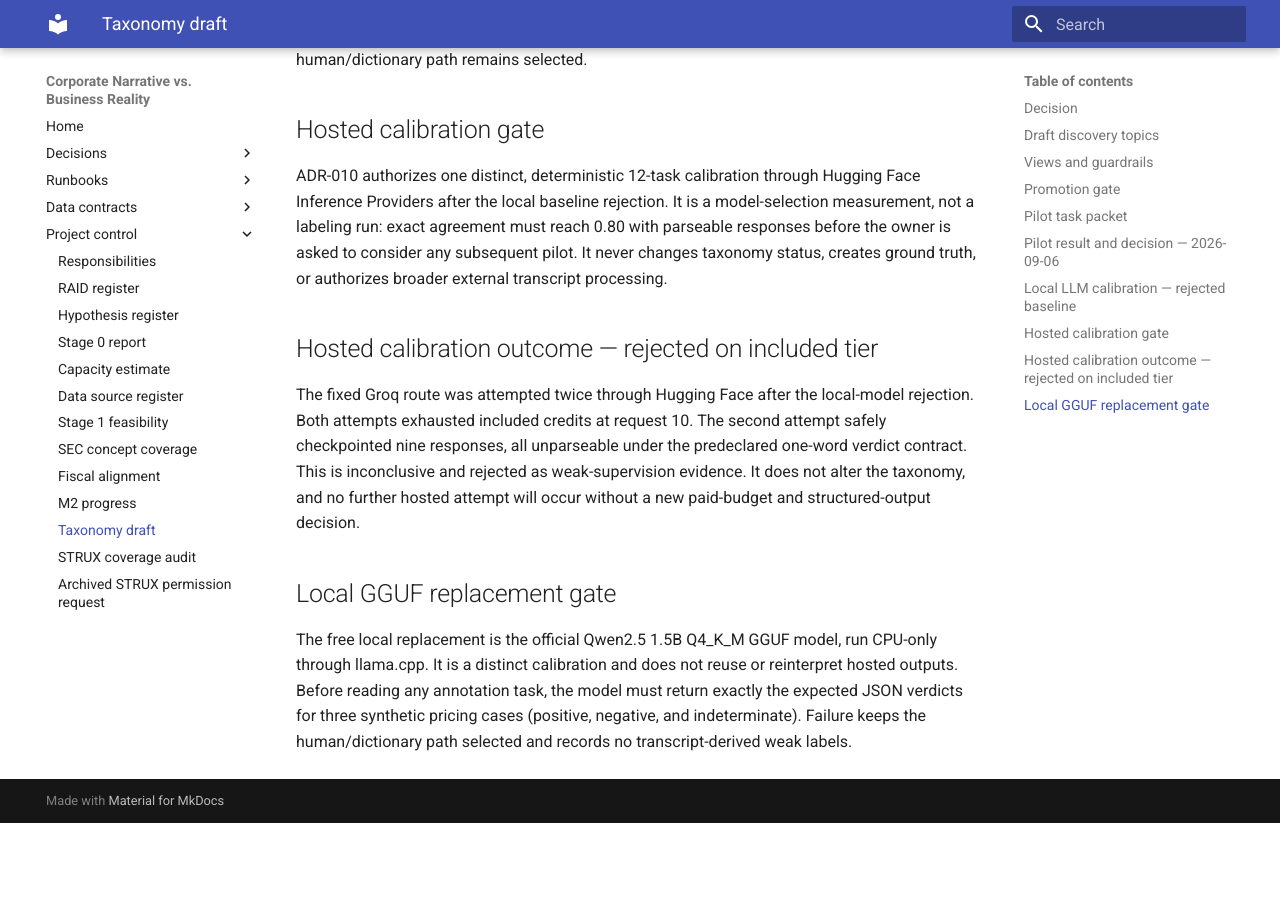
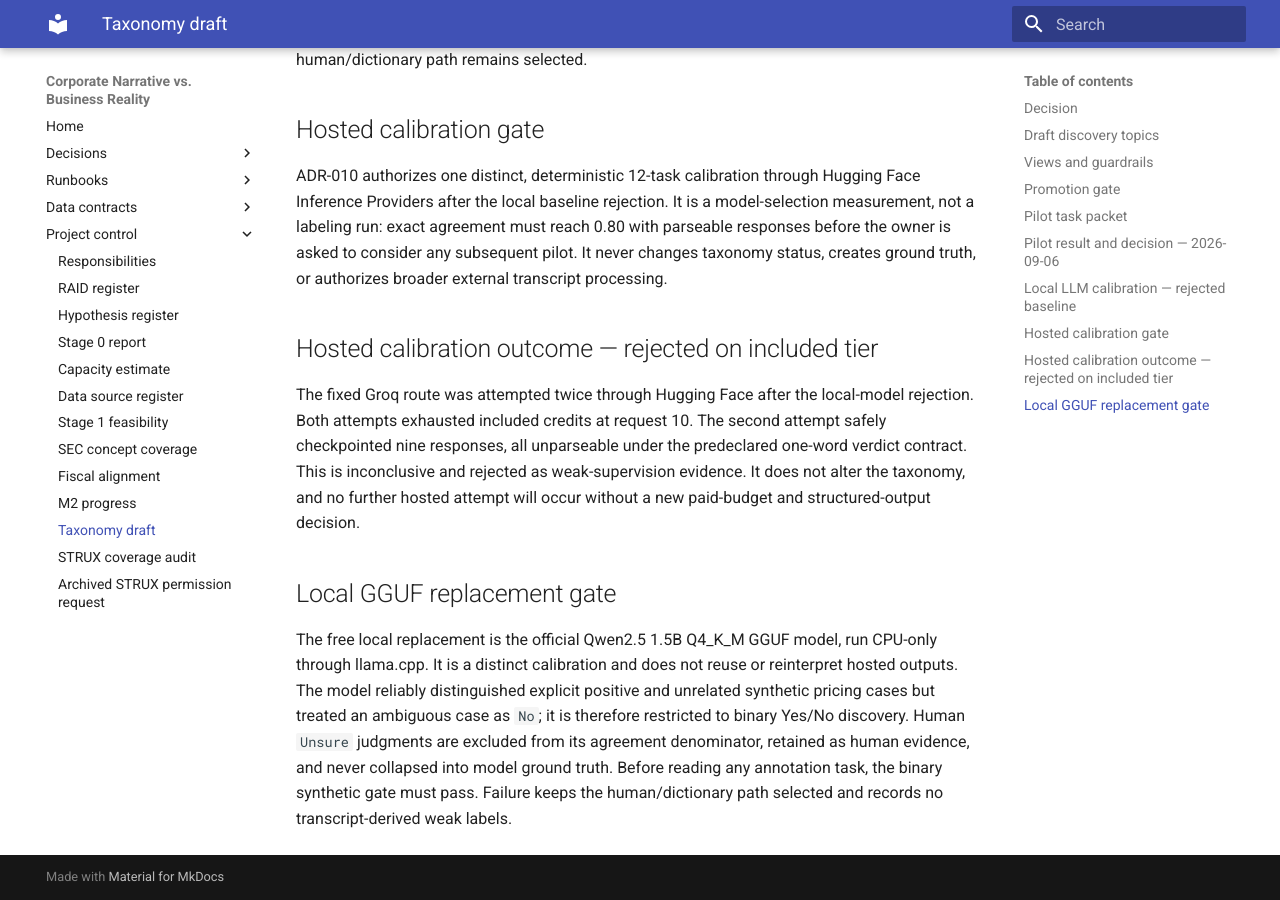
Before and after one commit to thaitri2005/Corporate-Narrative-vs-Business-Reality, an MkDocs documentation site: the page built from docs/project/TAXONOMY_DRAFT.md, in a window 1280 px wide and 900 px high, scrolled down 2645 px. Built offline with MkDocs 1.6.1 and Material for MkDocs 9.7.7, drawn with Linux system fonts in a browser that asks for light colours; before the commit the page ends 3468 px from its top, so only the background shows below that.

Commit message:
feat: constrain local calibration to binary discovery

```diff
--- a/docs/project/TAXONOMY_DRAFT.md
+++ b/docs/project/TAXONOMY_DRAFT.md
@@ -101,7 +101,10 @@
 ## Local GGUF replacement gate
 
 The free local replacement is the official Qwen2.5 1.5B Q4_K_M GGUF model, run CPU-only through
-llama.cpp. It is a distinct calibration and does not reuse or reinterpret hosted outputs. Before
-reading any annotation task, the model must return exactly the expected JSON verdicts for three
-synthetic pricing cases (positive, negative, and indeterminate). Failure keeps the human/dictionary
-path selected and records no transcript-derived weak labels.
+llama.cpp. It is a distinct calibration and does not reuse or reinterpret hosted outputs. The model
+reliably distinguished explicit positive and unrelated synthetic pricing cases but treated an
+ambiguous case as `No`; it is therefore restricted to binary Yes/No discovery. Human `Unsure`
+judgments are excluded from its agreement denominator, retained as human evidence, and never
+collapsed into model ground truth. Before reading any annotation task, the binary synthetic gate
+must pass. Failure keeps the human/dictionary path selected and records no transcript-derived weak
+labels.
```
Also changed, not shown: 1 other file.
